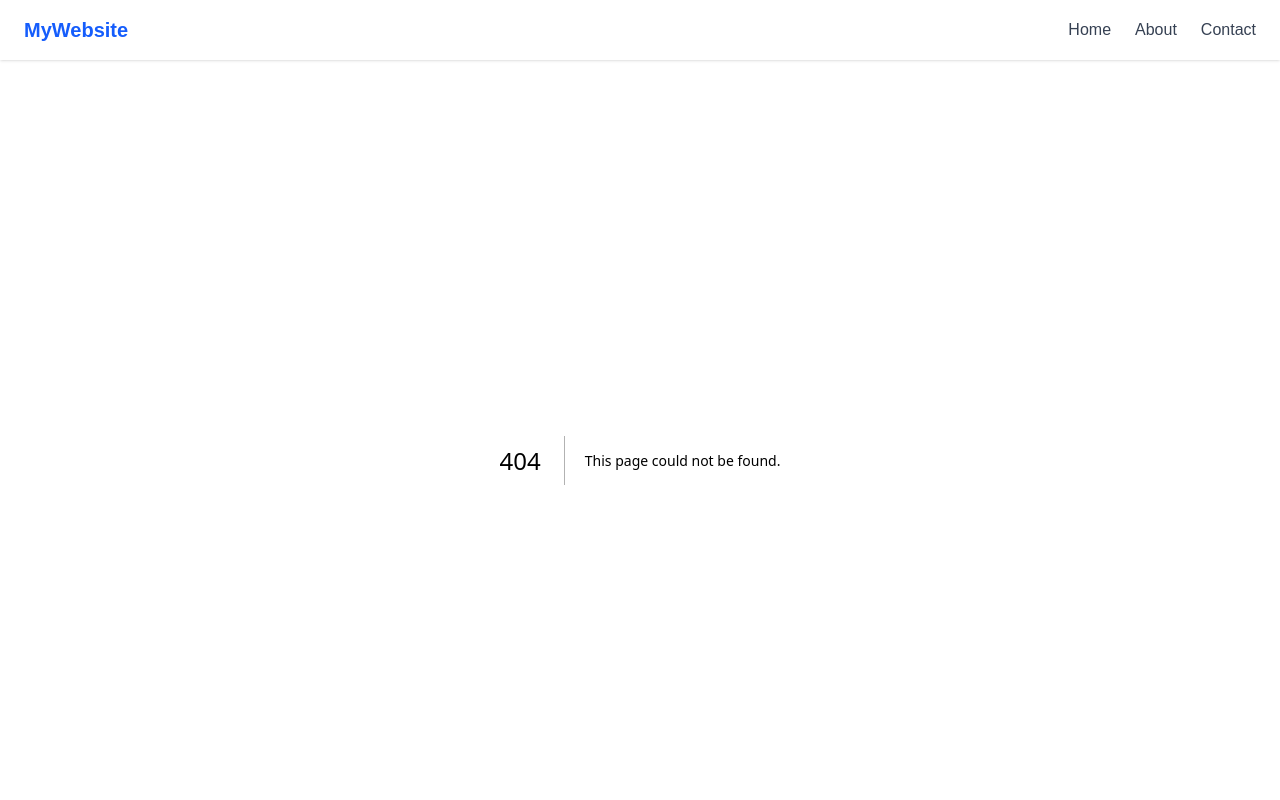
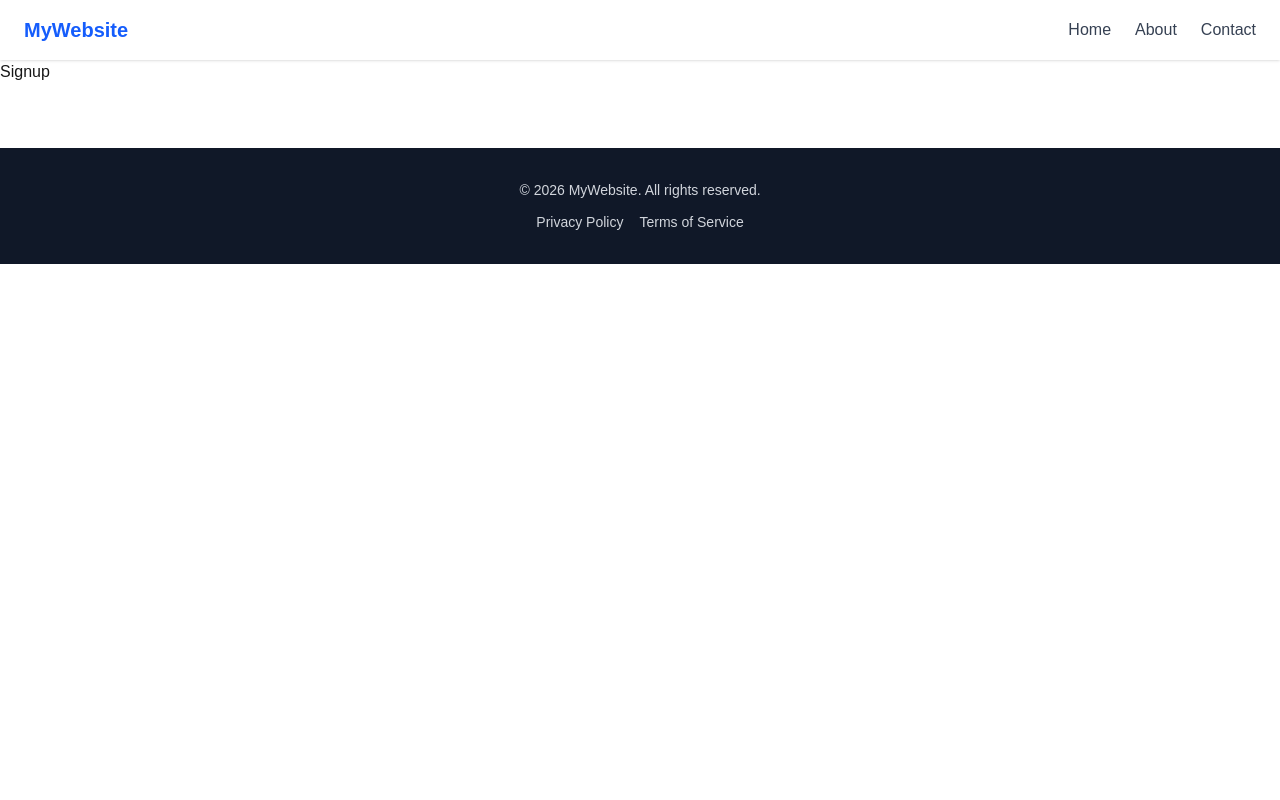
Before and after one commit to Sameer9823/Nextjs, a Next.js app: page /signup in a window 1280 px wide. Before the commit this address had no page. Shown: the top 800 px of the page. Built offline with nearby package versions, Linux system fonts and the light colour scheme.

Commit message:
feat: add Forget, Login, and Signup pages

```diff
--- /dev/null
+++ b/app/forgot/page.tsx
@@ -0,0 +1,9 @@
+import React from 'react'
+
+const Forget = () => {
+  return (
+    <div>Forget</div>
+  )
+}
+
+export default Forget
--- /dev/null
+++ b/app/login/page.tsx
@@ -0,0 +1,9 @@
+import React from 'react'
+
+function Login() {
+  return (
+    <div>Login</div>
+  )
+}
+
+export default Login
--- /dev/null
+++ b/app/signup/page.tsx
@@ -0,0 +1,9 @@
+import React from 'react'
+
+function Signup() {
+  return (
+    <div>Signup</div>
+  )
+}
+
+export default Signup
```
